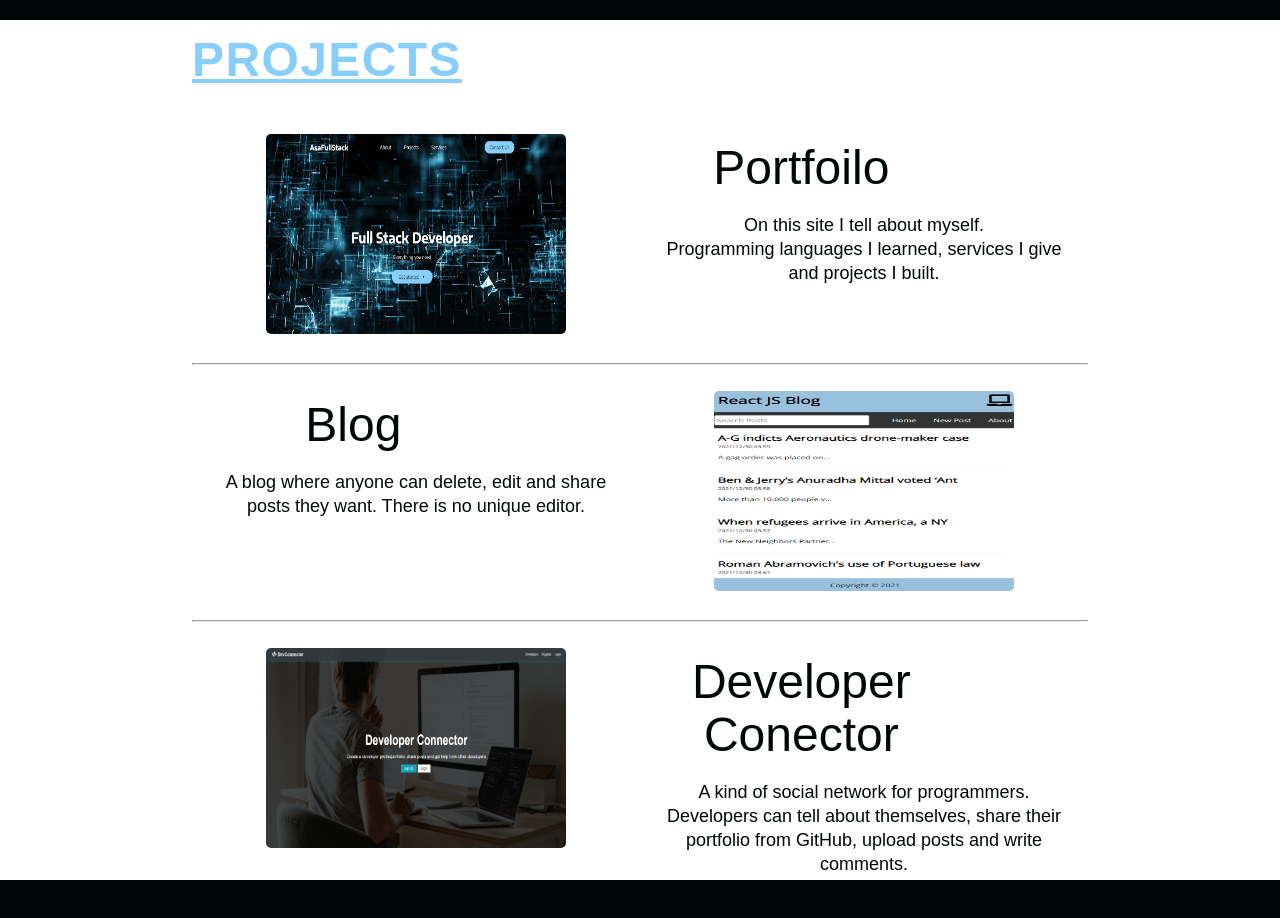
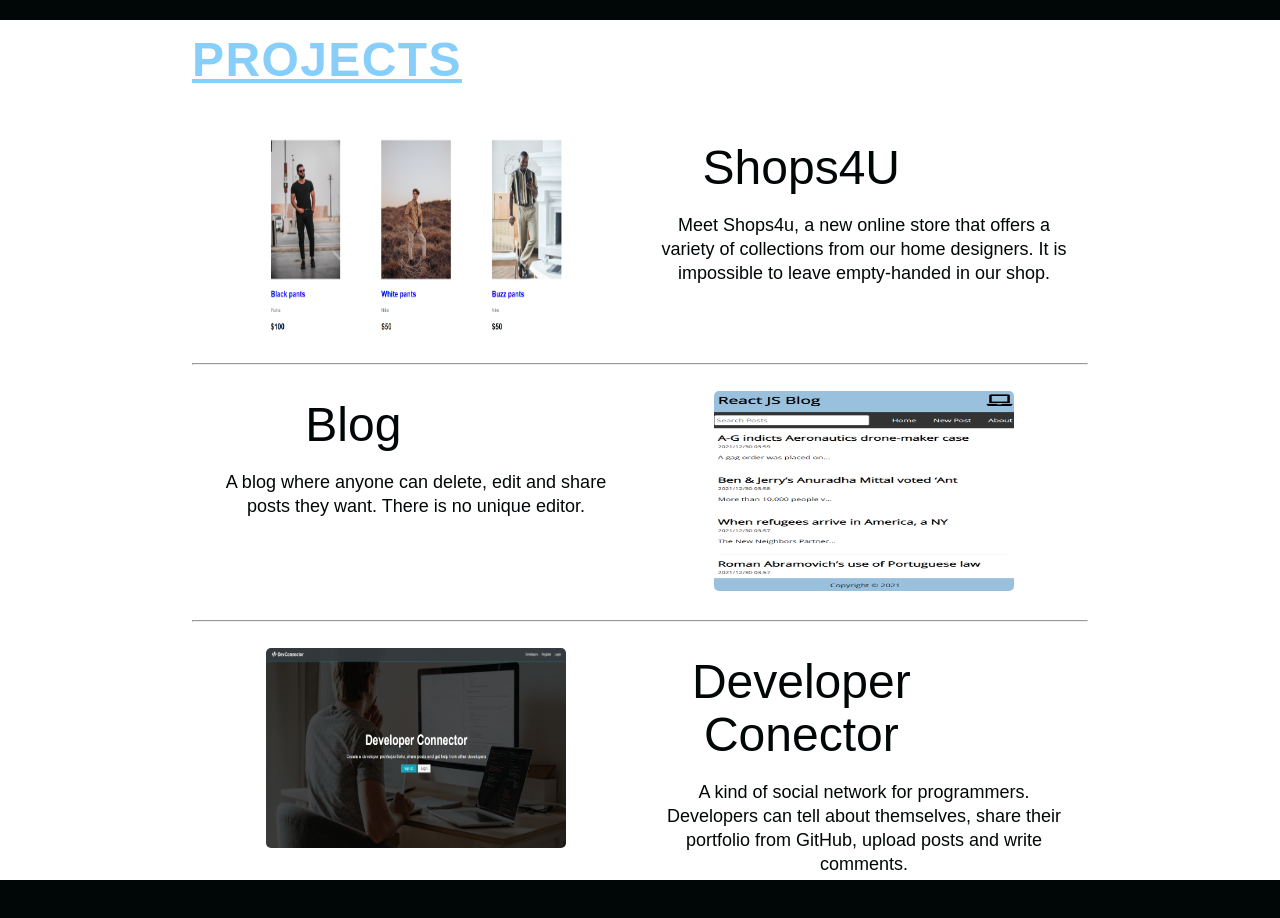
Before and after one commit to Asystems0/Portfolio-client, a React (Create React App) app: page / in a window 1280 px wide. Shown: the part 1460-2378 px from the top of the page. Built offline with nearby package versions, Linux system fonts and the light colour scheme; a web font is replaced by a local one.

Commit message:
Change project in projects section

```diff
--- a/src/components/Projects/index.js
+++ b/src/components/Projects/index.js
@@ -2,7 +2,7 @@ import React from "react";
 
 import blog from "../../images/bloglog.PNG";
 import devConnector from "../../images/devconnector.PNG";
-import portfoilo from "../../images/portfolio.PNG";
+import shops from "../../images/shops4u.PNG";
 
 import {
   ProjectsContainer,
@@ -33,16 +33,17 @@ const Projects = () => {
             </TextWrapper>
             <Column1>
               <Row1>
-                <Heading>Portfoilo</Heading>
+                <Heading>Shops4U</Heading>
                 <Subtitle>
-                  On this site I tell about myself. {"\n"} Programming languages
-                  I learned, services I give and projects I built.
+                  Meet Shops4u, a new online store that offers a variety of
+                  collections from our home designers. It is impossible to leave
+                  empty-handed in our shop.
                 </Subtitle>
               </Row1>
               <Row2>
                 <ImgWrap>
-                  <a href="/">
-                    <Img src={portfoilo} alt="portfoilo" />
+                  <a href="https://shops4u.netlify.app/">
+                    <Img src={shops} alt="Shops" />
                   </a>
                 </ImgWrap>
               </Row2>
```
Also changed, not shown: src/images/shops.jpg (added), src/images/shops4u.PNG (added).
